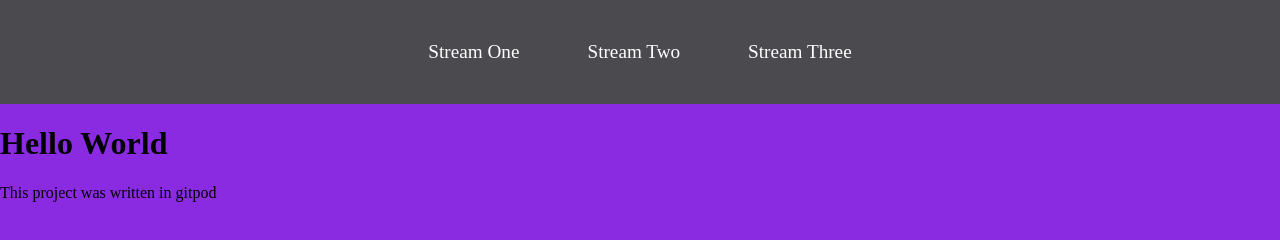
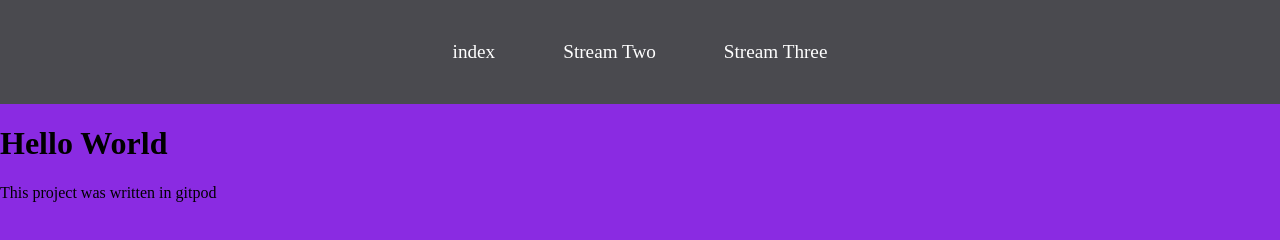
Before and after one commit to john33mcd/Template-for-projects, a plain HTML site: page stream-three.html in a window 1280 px wide. Drawn offline with Linux system fonts and the light colour scheme.

Commit message:
renamed main file stream 1 to index.html and updated links

```diff
--- a/stream-three.html
+++ b/stream-three.html
@@ -10,7 +10,7 @@
 <body>
     <nav>
         <ul>
-            <li><a href="stream-one.html">Stream One</a></li>
+            <li><a href="index.html">index</a></li>
             <li><a href="stream-two.html">Stream Two</a></li>
             <li><a href="stream-three.html">Stream Three</a></li>
         </ul>
```
Also changed, not shown: index.html (renamed from stream-one.html, +1 -1 lines), stream-two.html (+1 -1 lines).
